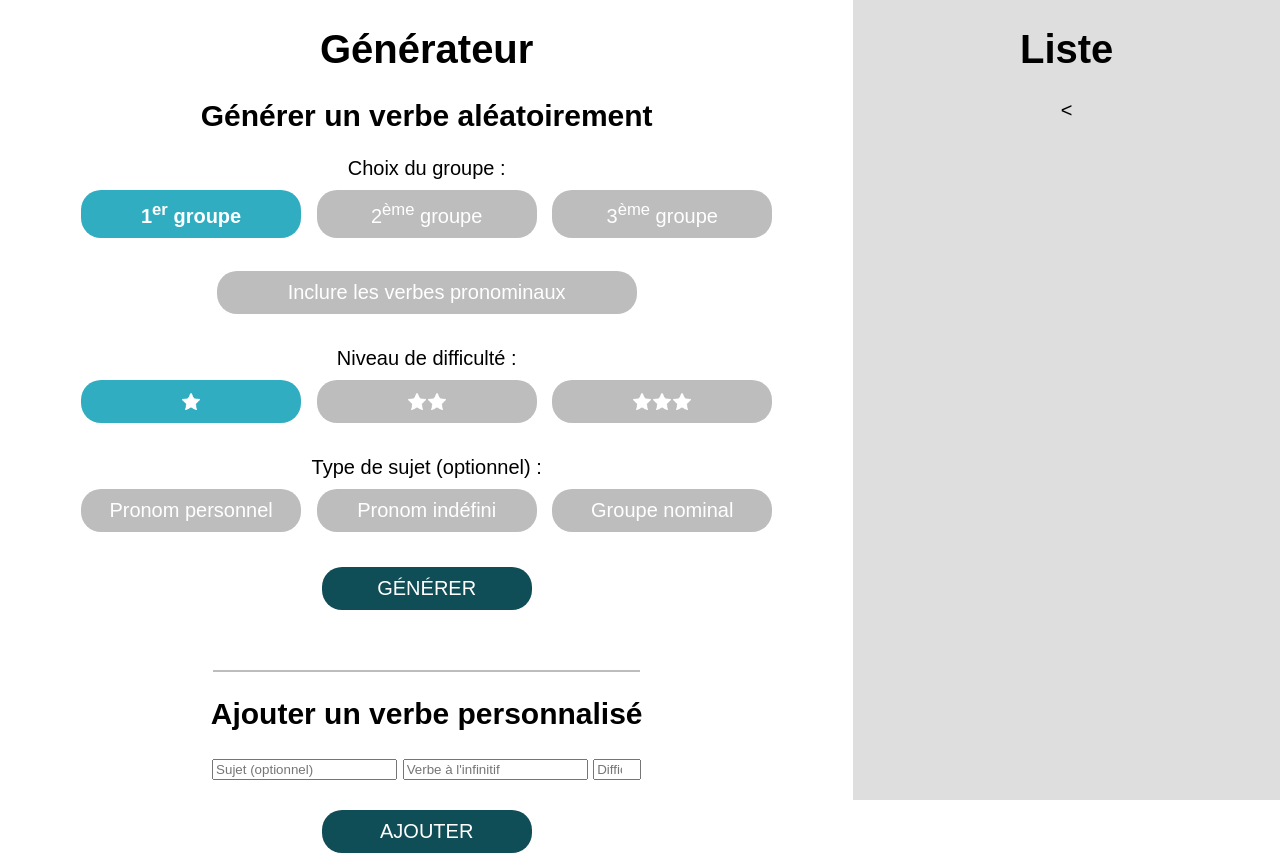
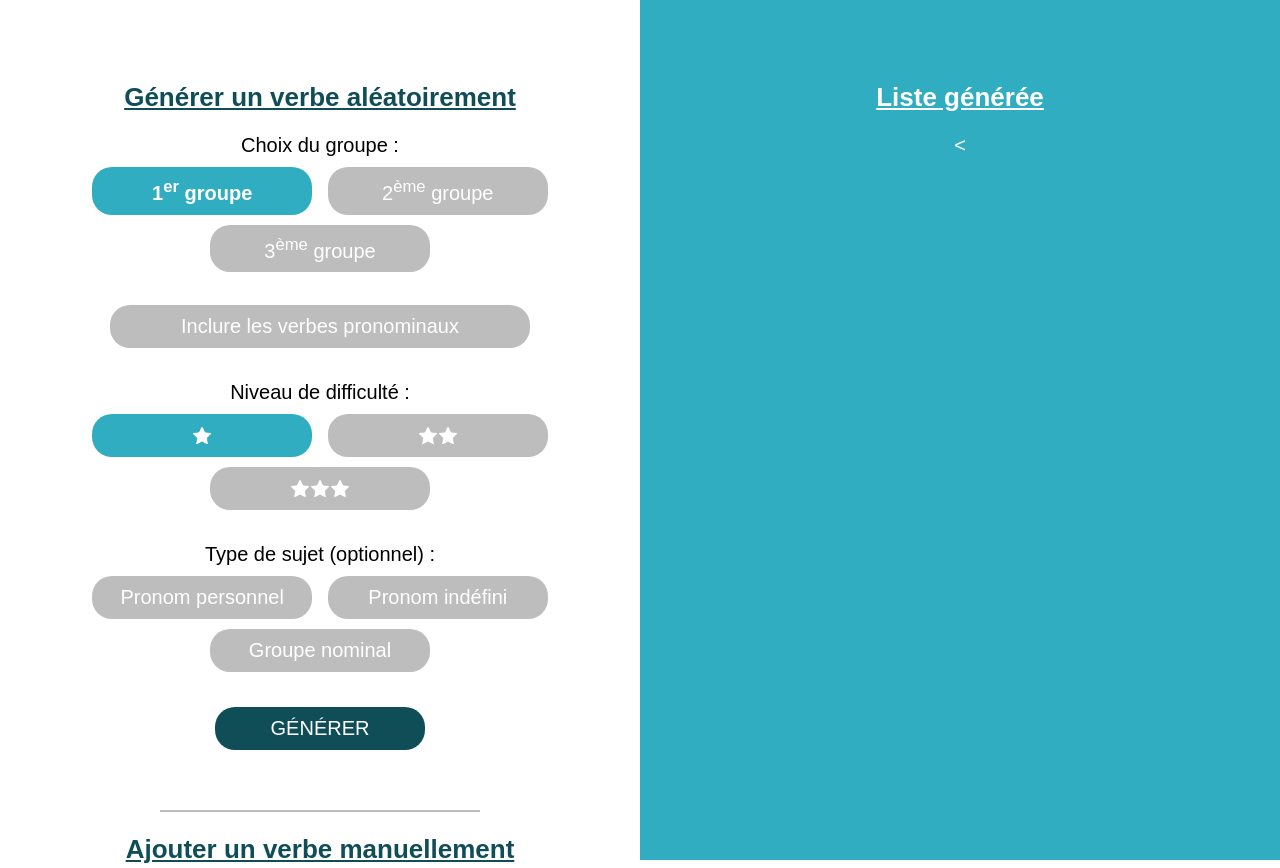
Before and after one commit to crouaire/crouaire.github.io, a plain HTML site: page verbsGenerator/index.html in a window 1280 px wide. Shown: the top 868 px of the page. Drawn offline with Linux system fonts and the light colour scheme.

Commit message:
Dernière modifs avant les sushis!

```diff
--- a/verbsGenerator/css/main.css
+++ b/verbsGenerator/css/main.css
@@ -4,8 +4,10 @@ body {
 	margin: 0;
 }
 
-h1 {
-	text-align: center;
+h2 {
+	color: #0f4d57;
+	text-decoration: underline;
+	font-size: 26px;
 }
 
 #container {
@@ -16,7 +18,8 @@ h1 {
 }
 
 #addVerb {
-	flex: 2;
+	flex: 1;
+	margin-top: 60px;
 }
 
 .difficultyStar {
@@ -26,14 +29,15 @@ h1 {
 
 #verbsList {
 	flex: 1;
-	background-color: #dedede;
+	background-color: #30adc1;
+	color: white;
 	height: 100vh;
 	overflow-y: scroll;
+	padding-top: 60px;
 }
 
-#container > h1 {
-	text-align: center;
-	margin-bottom: 30px;
+#verbsList h2 {
+	color: white;
 }
 
 .hide {
@@ -120,3 +124,7 @@ footer {
 input[type="checkbox"] {
 	pointer-events: none;
 }
+
+.buttonDelete {
+	float: right;
+}
--- a/verbsGenerator/index.html
+++ b/verbsGenerator/index.html
@@ -9,8 +9,6 @@
 	<body>
 		<div id="container">
 			<div id="addVerb">
-				<h1>Générateur</h1>
-
 				<h2>Générer un verbe aléatoirement</h2>
 				<div id="generator">
 					<p>Choix du groupe :</p>
@@ -52,7 +50,7 @@
 
 				<div id="divider"></div>
 
-				<h2>Ajouter un verbe personnalisé</h2>
+				<h2>Ajouter un verbe manuellement</h2>
 				<div id="customVerb">
 					<input type="text" placeholder="Sujet (optionnel)"/>
 					<input type="text" placeholder="Verbe à l'infinitif"/>
@@ -63,7 +61,7 @@
 			</div>
 
 			<div id="verbsList">
-				<h1>Liste</h1>
+				<h2>Liste générée</h2>
 				<p id="showFullPageList"><</p>
 			</div>
 		</div>
--- a/verbsGenerator/js/uiList.js
+++ b/verbsGenerator/js/uiList.js
@@ -15,7 +15,7 @@ Generator.UIList = class {
 	getDifficultyHtml(difficulty) {
 		let html = '';
 		for (let i = 0; i < difficulty; i++) {
-			html += '<img class="difficultyStar" src="img/etoile.png">';
+			html += '<img class="difficultyStar" src="img/etoileBlanche.png">';
 		}
 		return html;
 	}
```
